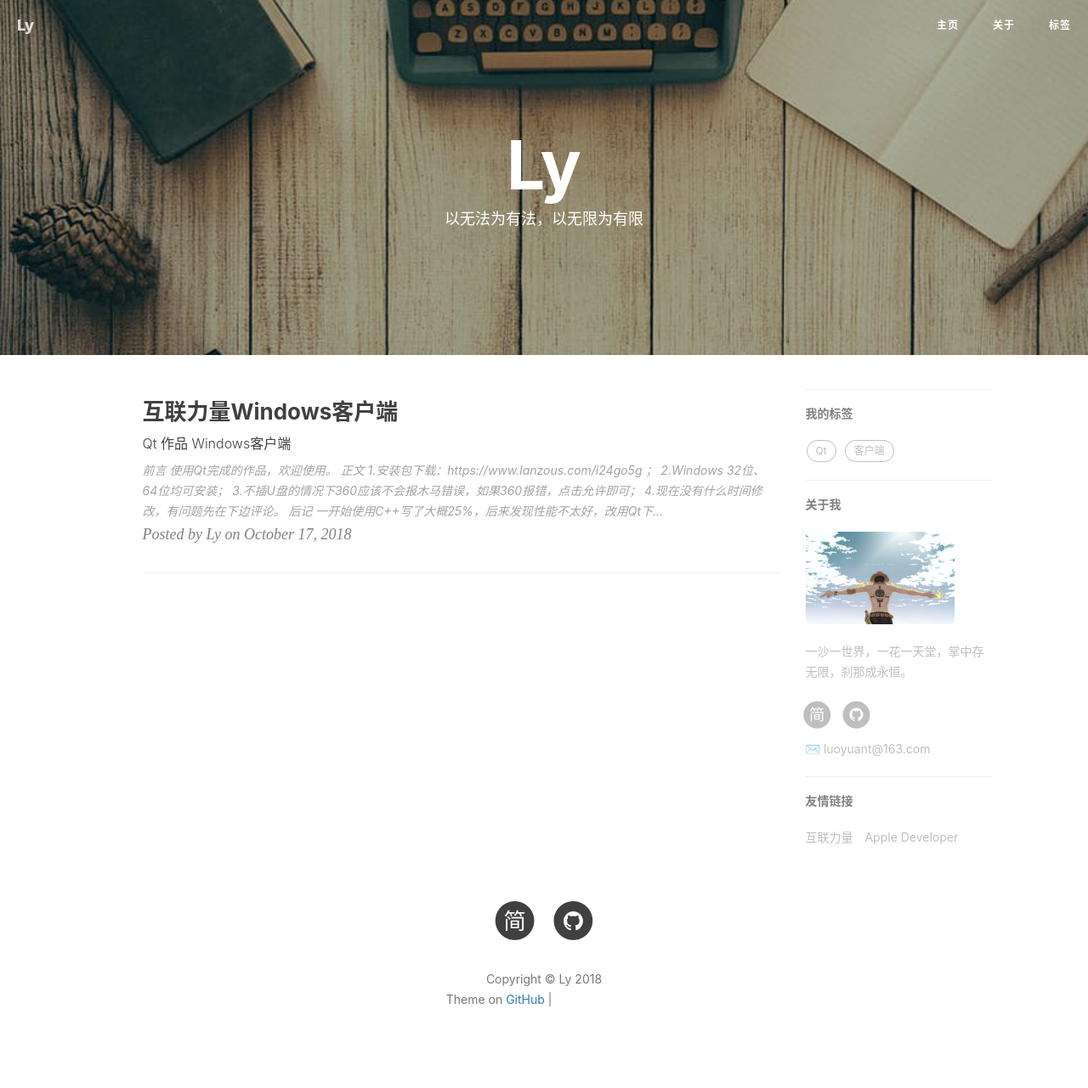
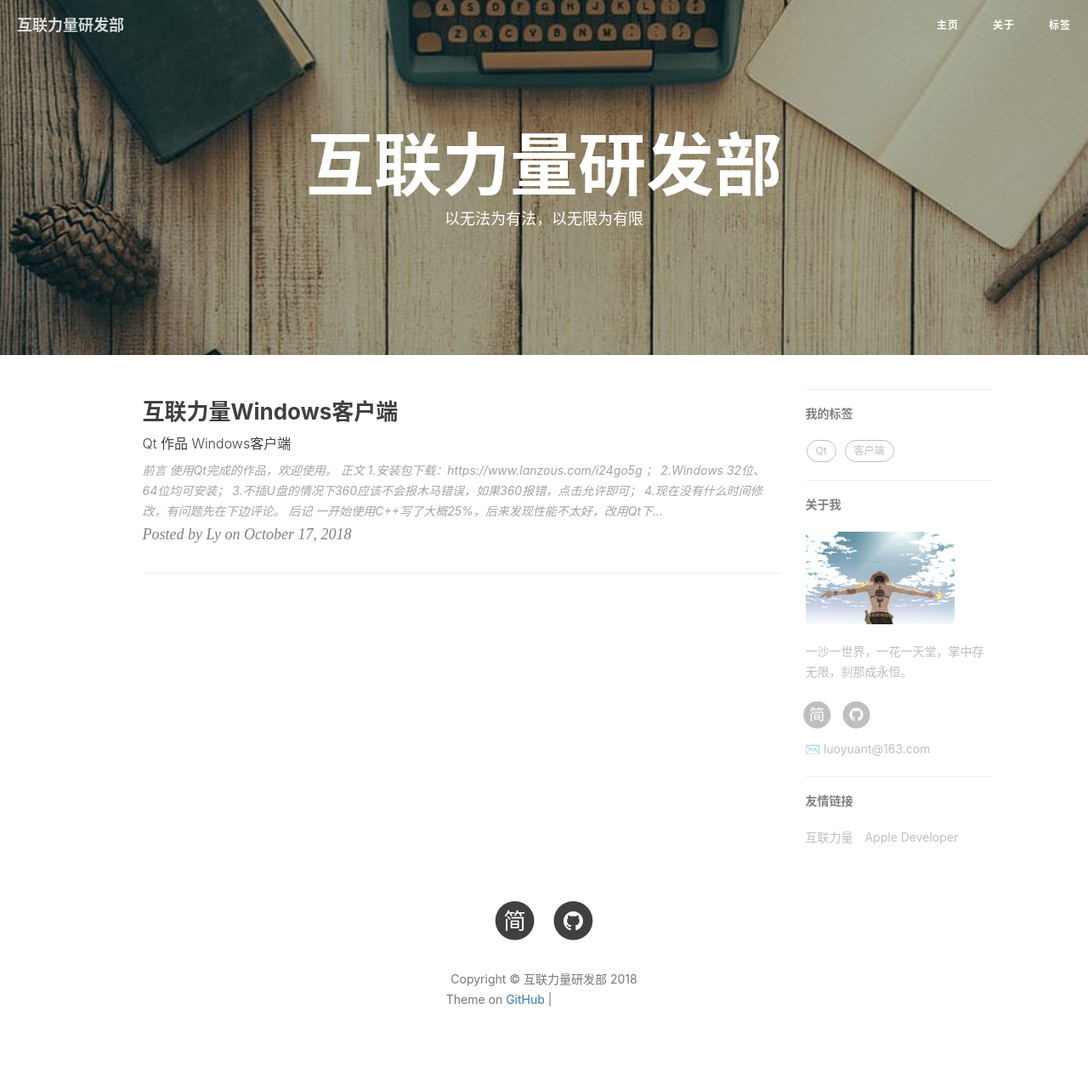
Before and after one commit to luoyuant/luoyuant.github.io, a Jekyll site: the page built from index.html, in a window 1280 px wide. Shown: the whole page at 85% size. Built offline with Jekyll 4.4.1, drawn with Linux system fonts in a browser that asks for light colours; nearby versions of some CDN libraries; the list of posts is cut into pages by our own code; comment, search, counter and statistics services are not loaded; grey boxes are pictures that could not be loaded.

Commit message:
Update _config.yml

```diff
--- a/_config.yml
+++ b/_config.yml
@@ -1,5 +1,5 @@
 # Site settings
-title: Ly
+title: 互联力量研发部
 SEOTitle: Ly
 header-img: img/post-bg-desk.jpg
 email: luoyuant@163.com
```
